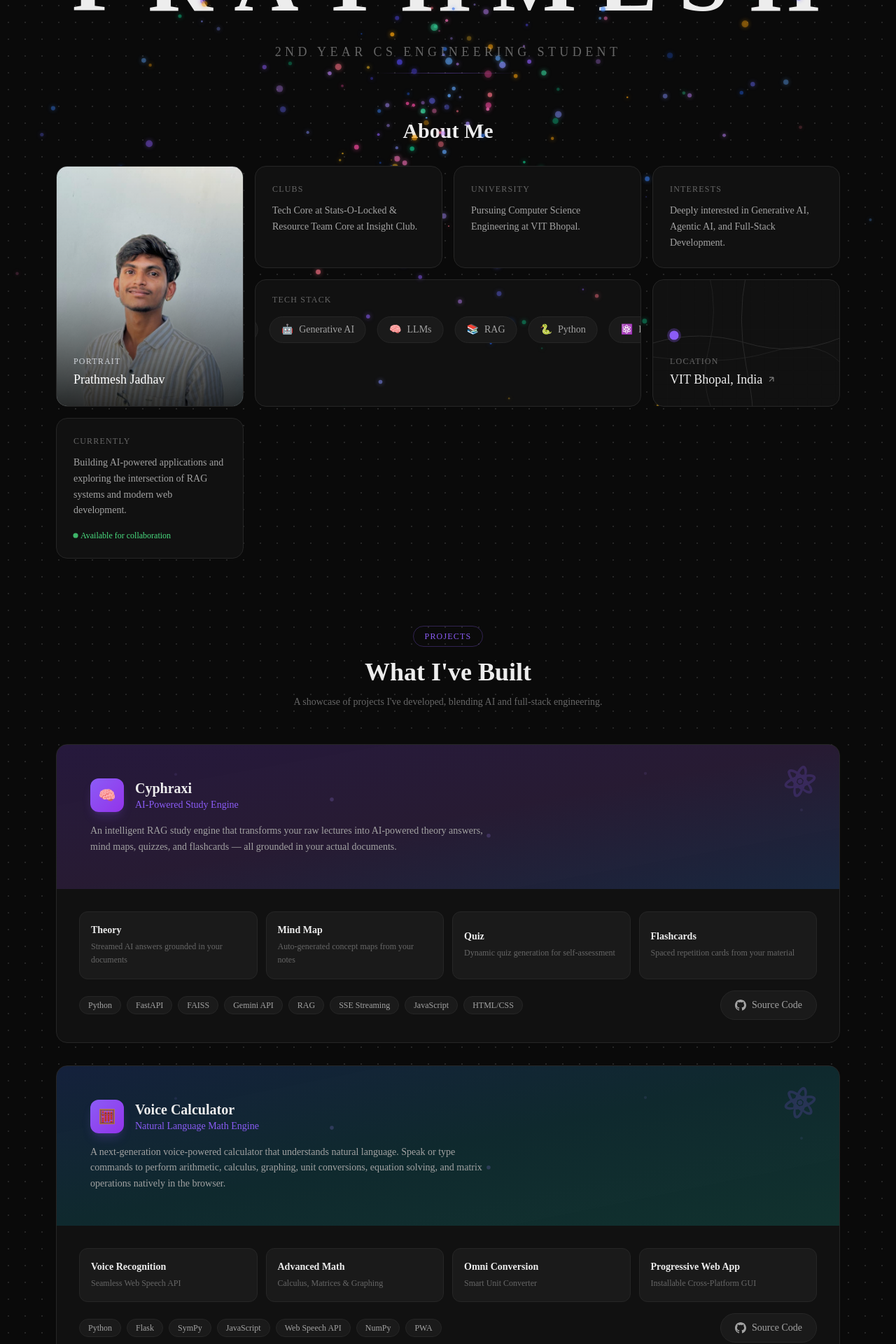
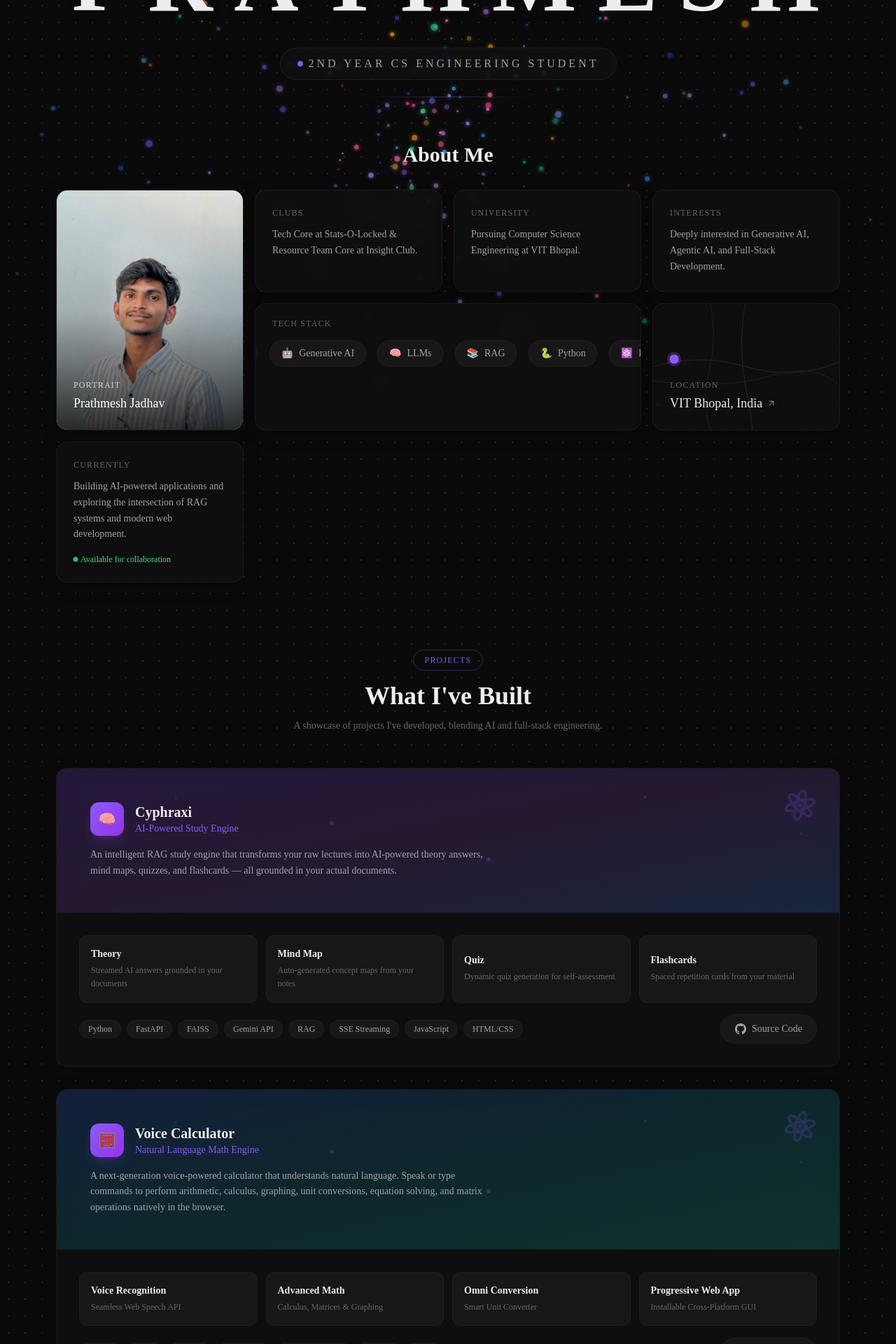
Before and after one commit to Prathmesh1222/my-portfolio_, a Next.js app: page / in a window 1280 px wide. Shown: the part 220-2140 px from the top of the page at 70% size. Built offline with nearby package versions, Linux system fonts and the light colour scheme.

Commit message:
style: premium UI polish — frosted glass cards, backdrop blur, refined typography & hover effects

```diff
--- a/src/app/globals.css
+++ b/src/app/globals.css
@@ -6,30 +6,38 @@
 :root {
   --color-background: #0a0a0a;
   --color-foreground: #ededed;
-  --color-card: #111111;
-  --color-card-border: #262626;
-  --color-card-hover: #1a1a1a;
+  --color-card: rgba(17, 17, 17, 0.75);
+  --color-card-solid: #111111;
+  --color-card-border: rgba(38, 38, 38, 0.6);
+  --color-card-hover: rgba(26, 26, 26, 0.85);
   --color-muted: #a3a3a3;
   --color-muted-2: #666666;
   --dot-color: #262626;
   --hero-text-shadow: 0 0 40px rgba(139, 92, 246, 0.15);
   --hero-title-opacity: 1;
   --skill-bg-opacity: 0.2;
+  --card-blur: 16px;
+  --card-shadow: 0 4px 24px rgba(0, 0, 0, 0.25);
+  --card-shadow-hover: 0 8px 40px rgba(139, 92, 246, 0.15), 0 0 0 1px rgba(139, 92, 246, 0.2);
 }
 
 /* ===== Light Theme ===== */
 .light {
   --color-background: #fafafa;
   --color-foreground: #0a0a0a;
-  --color-card: #ffffff;
-  --color-card-border: #d4d4d4;
-  --color-card-hover: #f0f0f0;
+  --color-card: rgba(255, 255, 255, 0.8);
+  --color-card-solid: #ffffff;
+  --color-card-border: rgba(212, 212, 212, 0.6);
+  --color-card-hover: rgba(245, 245, 245, 0.9);
   --color-muted: #333333;
   --color-muted-2: #555555;
   --dot-color: #e5e5e5;
   --hero-text-shadow: 0 2px 10px rgba(0, 0, 0, 0.08);
   --hero-title-opacity: 1;
   --skill-bg-opacity: 0.15;
+  --card-blur: 20px;
+  --card-shadow: 0 2px 12px rgba(0, 0, 0, 0.06);
+  --card-shadow-hover: 0 8px 32px rgba(139, 92, 246, 0.12), 0 0 0 1px rgba(139, 92, 246, 0.15);
 }
 
 body {
@@ -60,32 +68,63 @@ html {
   scroll-behavior: smooth;
 }
 
-/* Glow effect for card hover */
-.card-glow:hover {
-  box-shadow: 0 0 20px rgba(139, 92, 246, 0.15), 0 0 40px rgba(139, 92, 246, 0.05);
-  border-color: rgba(139, 92, 246, 0.3) !important;
-}
-.light .card-glow:hover {
-  box-shadow: 0 4px 20px rgba(139, 92, 246, 0.12), 0 2px 40px rgba(139, 92, 246, 0.06);
+/* ===== Premium Card System ===== */
+/* Base card with backdrop blur for particle readability */
+.card-glow {
+  backdrop-filter: blur(var(--card-blur));
+  -webkit-backdrop-filter: blur(var(--card-blur));
+  box-shadow: var(--card-shadow);
+  transition: box-shadow 0.4s cubic-bezier(0.25, 0.46, 0.45, 0.94),
+              border-color 0.4s ease,
+              transform 0.3s ease;
 }
 
-/* Glass morphism */
+.card-glow:hover {
+  box-shadow: var(--card-shadow-hover);
+  border-color: rgba(139, 92, 246, 0.35) !important;
+}
+
+/* Glass morphism — nav bar */
 .glass {
-  background: rgba(255, 255, 255, 0.03);
-  backdrop-filter: blur(12px);
-  -webkit-backdrop-filter: blur(12px);
+  background: rgba(17, 17, 17, 0.6);
+  backdrop-filter: blur(20px) saturate(1.4);
+  -webkit-backdrop-filter: blur(20px) saturate(1.4);
+  box-shadow: 0 4px 30px rgba(0, 0, 0, 0.15), inset 0 1px 0 rgba(255, 255, 255, 0.05);
 }
 .light .glass {
-  background: rgba(255, 255, 255, 0.8);
-  box-shadow: 0 2px 12px rgba(0, 0, 0, 0.06);
+  background: rgba(255, 255, 255, 0.75);
+  box-shadow: 0 4px 30px rgba(0, 0, 0, 0.08), inset 0 1px 0 rgba(255, 255, 255, 0.6);
 }
 
-/* Light theme card shadows for depth */
-.light .card-glow {
-  box-shadow: 0 1px 3px rgba(0, 0, 0, 0.06);
+/* ===== Micro-interaction: Tech stack pills ===== */
+.tech-pill {
+  transition: all 0.25s cubic-bezier(0.25, 0.46, 0.45, 0.94);
+  backdrop-filter: blur(8px);
+  -webkit-backdrop-filter: blur(8px);
+}
+.tech-pill:hover {
+  border-color: rgba(139, 92, 246, 0.4) !important;
+  box-shadow: 0 2px 12px rgba(139, 92, 246, 0.15);
 }
 
-/* Theme-aware utility classes */
+/* Light theme overrides for pills */
+.light .tech-pill {
+  background-color: var(--color-card-hover) !important;
+  border-color: var(--color-card-border) !important;
+  color: var(--color-muted) !important;
+}
+.light .tech-pill:hover {
+  border-color: rgba(139, 92, 246, 0.3) !important;
+  box-shadow: 0 2px 12px rgba(139, 92, 246, 0.1);
+}
+
+/* Light theme: fix skill gradient badges */
+.light .skill-badge {
+  background: var(--color-card-solid) !important;
+  border-color: var(--color-card-border) !important;
+}
+
+/* ===== Theme-aware utility classes ===== */
 .bg-card {
   background-color: var(--color-card);
 }
@@ -108,15 +147,8 @@ html {
   color: var(--color-foreground);
 }
 
-/* Light theme: fix skill gradient badges */
-.light .skill-badge {
-  background: var(--color-card) !important;
-  border-color: var(--color-card-border) !important;
+/* ===== Selection highlight ===== */
+::selection {
+  background: rgba(139, 92, 246, 0.3);
+  color: inherit;
 }
-
-/* Light theme: fix featured project tech pills */
-.light .tech-pill {
-  background-color: var(--color-card-hover) !important;
-  border-color: var(--color-card-border) !important;
-  color: var(--color-muted) !important;
-}
--- a/src/components/HeroTitle.tsx
+++ b/src/components/HeroTitle.tsx
@@ -10,10 +10,10 @@ export default function HeroTitle() {
       initial={{ opacity: 0 }}
       animate={{ opacity: 1 }}
       transition={{ duration: 0.8, delay: 0.5 }}
-      className="w-full text-center mb-16 px-4 pt-32"
+      className="w-full text-center mb-16 px-4 pt-32 relative z-10"
     >
       {/* Large spaced-out name */}
-      <div className="flex justify-center items-center gap-1 sm:gap-2 md:gap-4 lg:gap-6 mb-4 sm:mb-6 flex-wrap">
+      <div className="flex justify-center items-center gap-1 sm:gap-2 md:gap-4 lg:gap-6 mb-6 sm:mb-8 flex-wrap">
         {letters.map((letter, i) => (
           <motion.span
             key={i}
@@ -32,32 +32,37 @@ export default function HeroTitle() {
               transition: { type: "spring", stiffness: 400, damping: 10 },
             }}
             className="hero-letter text-4xl min-[400px]:text-5xl sm:text-6xl md:text-7xl lg:text-8xl xl:text-9xl font-bold text-[var(--color-foreground)] tracking-wider select-none cursor-default hover:text-violet-500 transition-colors duration-200"
+            style={{ textShadow: "0 2px 20px rgba(0,0,0,0.1)" }}
           >
             {letter}
           </motion.span>
         ))}
       </div>
 
-      {/* Subtitle with reveal animation */}
-      <motion.p
-        initial={{ opacity: 0, y: 20, letterSpacing: "0.5em" }}
-        animate={{ opacity: 1, y: 0, letterSpacing: "0.3em" }}
+      {/* Subtitle with frosted glass pill */}
+      <motion.div
+        initial={{ opacity: 0, y: 20, scale: 0.9 }}
+        animate={{ opacity: 1, y: 0, scale: 1 }}
         transition={{
           type: "spring",
           stiffness: 80,
           damping: 15,
           delay: 1.6,
         }}
-        className="text-base md:text-lg text-[var(--color-muted-2)] uppercase"
+        className="inline-flex items-center gap-2 px-6 py-2.5 rounded-full border border-[var(--color-card-border)] backdrop-blur-xl"
+        style={{ background: "var(--color-card)" }}
       >
-        2nd Year CS Engineering Student
-      </motion.p>
+        <span className="w-2 h-2 rounded-full bg-violet-500 animate-pulse" />
+        <span className="text-sm md:text-base text-[var(--color-muted)] uppercase tracking-[0.25em] font-medium">
+          2nd Year CS Engineering Student
+        </span>
+      </motion.div>
 
       {/* Decorative line under subtitle */}
       <motion.div
-        className="mx-auto mt-4 h-px bg-gradient-to-r from-transparent via-violet-500/40 to-transparent"
+        className="mx-auto mt-6 h-px bg-gradient-to-r from-transparent via-violet-500/40 to-transparent"
         initial={{ width: 0 }}
-        animate={{ width: "200px" }}
+        animate={{ width: "240px" }}
         transition={{ delay: 2, duration: 0.8, ease: "easeOut" }}
       />
     </motion.div>
```
